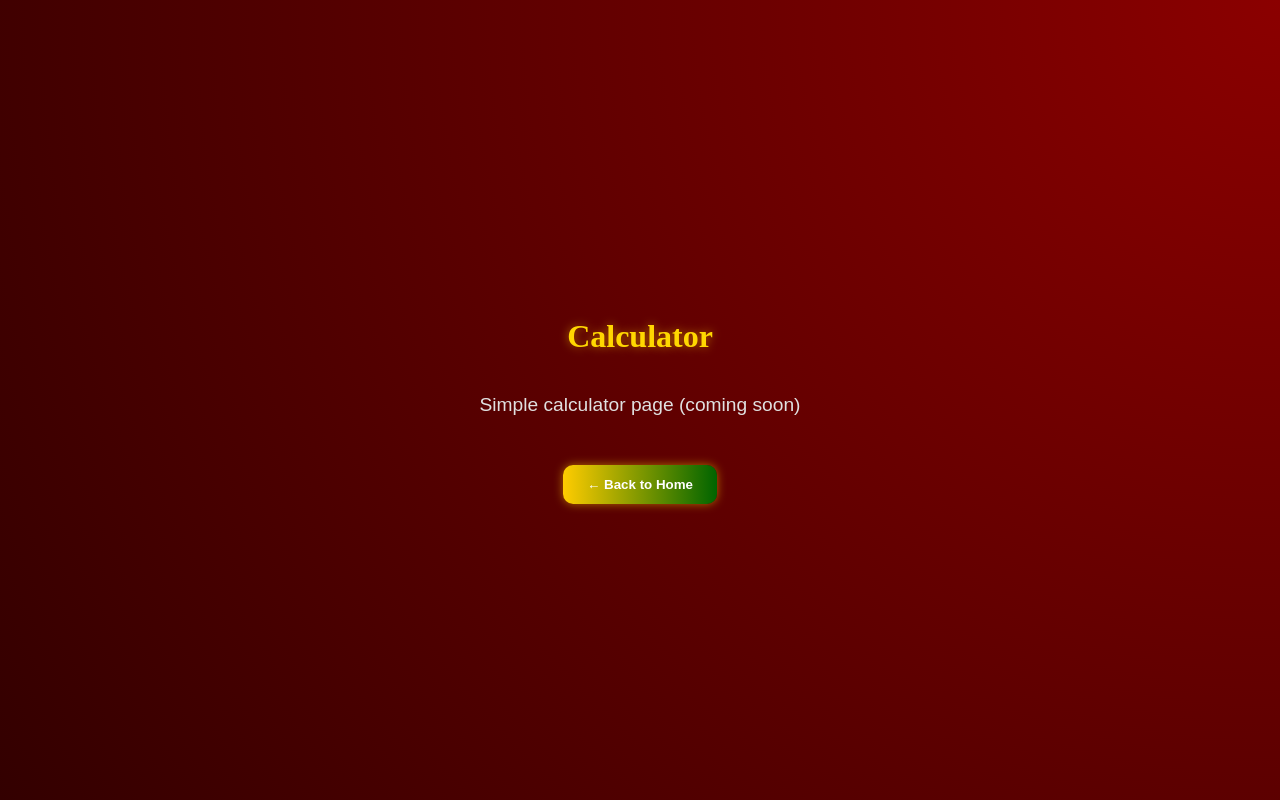
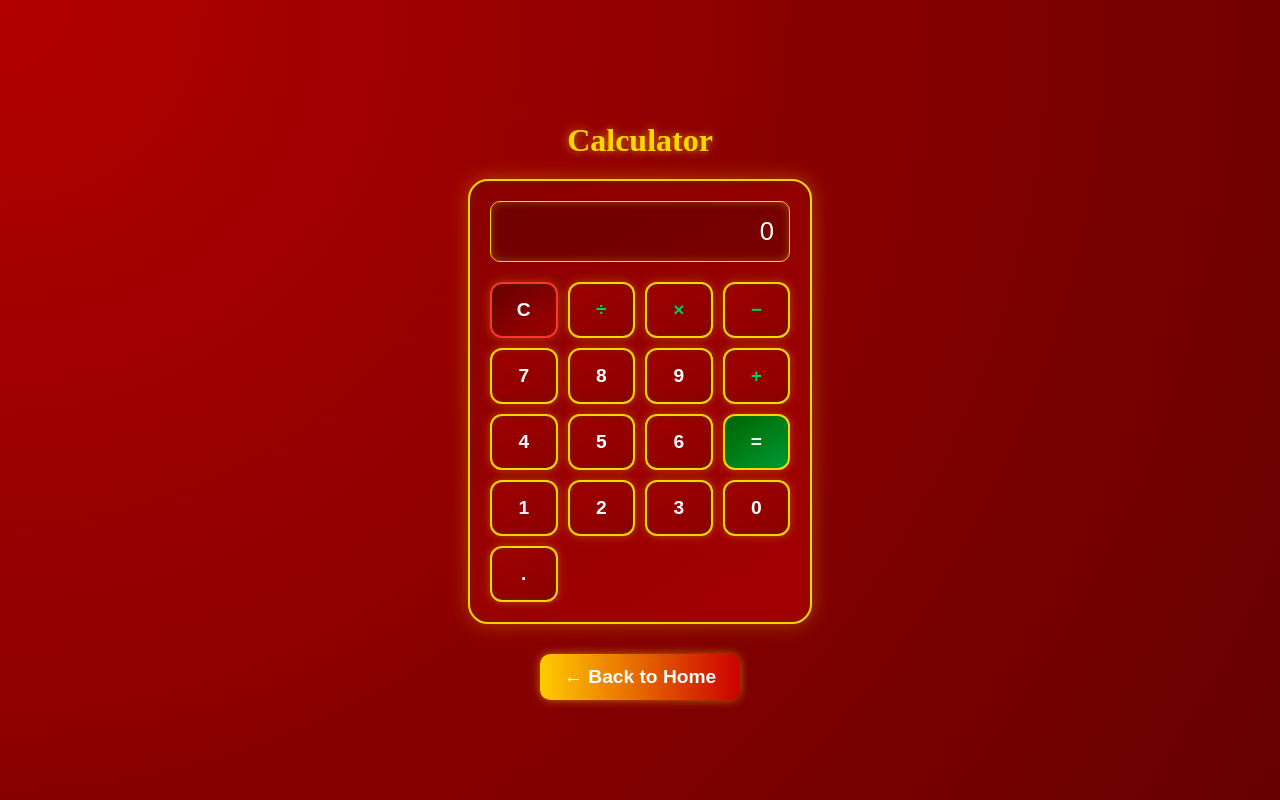
Before and after one commit to varadsawantgit/clone-studio, a plain HTML site: page calculator.html in a window 1280 px wide. Drawn offline with Linux system fonts and the light colour scheme.

Commit message:
Update calculator title and styles

```diff
--- a/calculator.html
+++ b/calculator.html
@@ -3,14 +3,15 @@
 <head>
   <meta charset="UTF-8" />
   <meta name="viewport" content="width=device-width, initial-scale=1.0" />
-  <title>Calculator</title>
+  <title>Calculator | Red Jade Apps Studio</title>
 
   <style>
+    /* ----- Global Styles ----- */
     body {
       margin: 0;
       padding: 0;
       font-family: "Poppins", sans-serif;
-      background: radial-gradient(circle at top right, #8b0000, #330000);
+      background: radial-gradient(circle at top left, #b30000, #660000);
       color: #fff;
       display: flex;
       flex-direction: column;
@@ -22,21 +23,86 @@
     h1 {
       font-family: "Cinzel Decorative", serif;
       color: #ffd700;
-      text-shadow: 0 0 10px rgba(255, 215, 0, 0.5);
+      text-shadow: 0 0 10px rgba(255, 215, 0, 0.6);
       margin-bottom: 20px;
     }
 
-    p {
-      color: #e0e0e0;
-      font-size: 1.2rem;
+    /* ----- Calculator Container ----- */
+    .calculator {
+      background: linear-gradient(145deg, #8b0000, #a30000);
+      border: 2px solid #ffd700;
+      border-radius: 20px;
+      box-shadow: 0 0 20px rgba(255, 215, 0, 0.3), inset 0 0 10px rgba(0, 128, 0, 0.2);
+      padding: 20px;
+      width: 300px;
+      text-align: center;
+    }
+
+    /* ----- Display ----- */
+    .display {
+      background: rgba(0, 0, 0, 0.2);
+      border: 1px solid #ffd700;
+      border-radius: 10px;
+      padding: 15px;
+      margin-bottom: 20px;
+      font-size: 1.6rem;
+      color: #fff;
+      text-align: right;
+      box-shadow: inset 0 0 8px rgba(255, 215, 0, 0.3);
+    }
+
+    /* ----- Buttons Grid ----- */
+    .buttons {
+      display: grid;
+      grid-template-columns: repeat(4, 1fr);
+      gap: 10px;
     }
 
     button {
+      background: linear-gradient(145deg, #a00000, #8b0000);
+      border: 2px solid #ffd700;
+      border-radius: 12px;
+      color: #fff;
+      font-size: 1.2rem;
+      font-weight: 600;
+      padding: 15px;
+      cursor: pointer;
+      box-shadow: 0 0 10px rgba(255, 215, 0, 0.3),
+                  inset 0 0 5px rgba(0, 128, 0, 0.3);
+      transition: all 0.2s ease;
+    }
+
+    button:hover {
+      transform: scale(1.05);
+      background: linear-gradient(145deg, #cc0000, #a30000);
+      box-shadow: 0 0 20px rgba(255, 215, 0, 0.6),
+                  inset 0 0 8px rgba(0, 128, 0, 0.5);
+    }
+
+    /* Operator Buttons */
+    .operator {
+      color: #00cc66;
+      font-weight: bold;
+    }
+
+    /* Clear and Equal Buttons */
+    .clear {
+      background: linear-gradient(145deg, #660000, #a00000);
+      border: 2px solid #ff3333;
+    }
+
+    .equal {
+      background: linear-gradient(145deg, #006400, #009933);
+      border: 2px solid #ffd700;
+    }
+
+    /* Back Button */
+    .back-btn {
       margin-top: 30px;
       padding: 12px 24px;
       border: none;
       border-radius: 10px;
-      background: linear-gradient(90deg, #ffcc00, #006400);
+      background: linear-gradient(90deg, #ffcc00, #cc0000);
       color: white;
       font-weight: bold;
       cursor: pointer;
@@ -44,7 +110,7 @@
       transition: transform 0.2s ease;
     }
 
-    button:hover {
+    .back-btn:hover {
       transform: scale(1.05);
     }
   </style>
@@ -52,7 +118,75 @@
 
 <body>
   <h1>Calculator</h1>
-  <p>Simple calculator page (coming soon)</p>
-  <button onclick="window.location.href='index.html'">← Back to Home</button>
+
+  <div class="calculator">
+    <div class="display" id="display">0</div>
+
+    <div class="buttons">
+      <button class="clear" onclick="clearDisplay()">C</button>
+      <button class="operator" onclick="appendOperator('/')">÷</button>
+      <button class="operator" onclick="appendOperator('*')">×</button>
+      <button class="operator" onclick="appendOperator('-')">−</button>
+
+      <button onclick="appendNumber('7')">7</button>
+      <button onclick="appendNumber('8')">8</button>
+      <button onclick="appendNumber('9')">9</button>
+      <button class="operator" onclick="appendOperator('+')">+</button>
+
+      <button onclick="appendNumber('4')">4</button>
+      <button onclick="appendNumber('5')">5</button>
+      <button onclick="appendNumber('6')">6</button>
+      <button class="equal" rowspan="2" onclick="calculate()">=</button>
+
+      <button onclick="appendNumber('1')">1</button>
+      <button onclick="appendNumber('2')">2</button>
+      <button onclick="appendNumber('3')">3</button>
+
+      <button onclick="appendNumber('0')">0</button>
+      <button onclick="appendNumber('.')">.</button>
+    </div>
+  </div>
+
+  <button class="back-btn" onclick="window.location.href='index.html'">← Back to Home</button>
+
+  <script>
+    const display = document.getElementById("display");
+    let currentInput = "";
+
+    function appendNumber(num) {
+      if (currentInput === "0" && num !== ".") {
+        currentInput = num;
+      } else {
+        currentInput += num;
+      }
+      display.textContent = currentInput;
+    }
+
+    function appendOperator(op) {
+      if (currentInput === "") return;
+      const lastChar = currentInput.slice(-1);
+      if (["+", "-", "*", "/"].includes(lastChar)) {
+        currentInput = currentInput.slice(0, -1) + op;
+      } else {
+        currentInput += op;
+      }
+      display.textContent = currentInput;
+    }
+
+    function clearDisplay() {
+      currentInput = "";
+      display.textContent = "0";
+    }
+
+    function calculate() {
+      try {
+        currentInput = eval(currentInput).toString();
+        display.textContent = currentInput;
+      } catch {
+        display.textContent = "Error";
+        currentInput = "";
+      }
+    }
+  </script>
 </body>
 </html>
```
